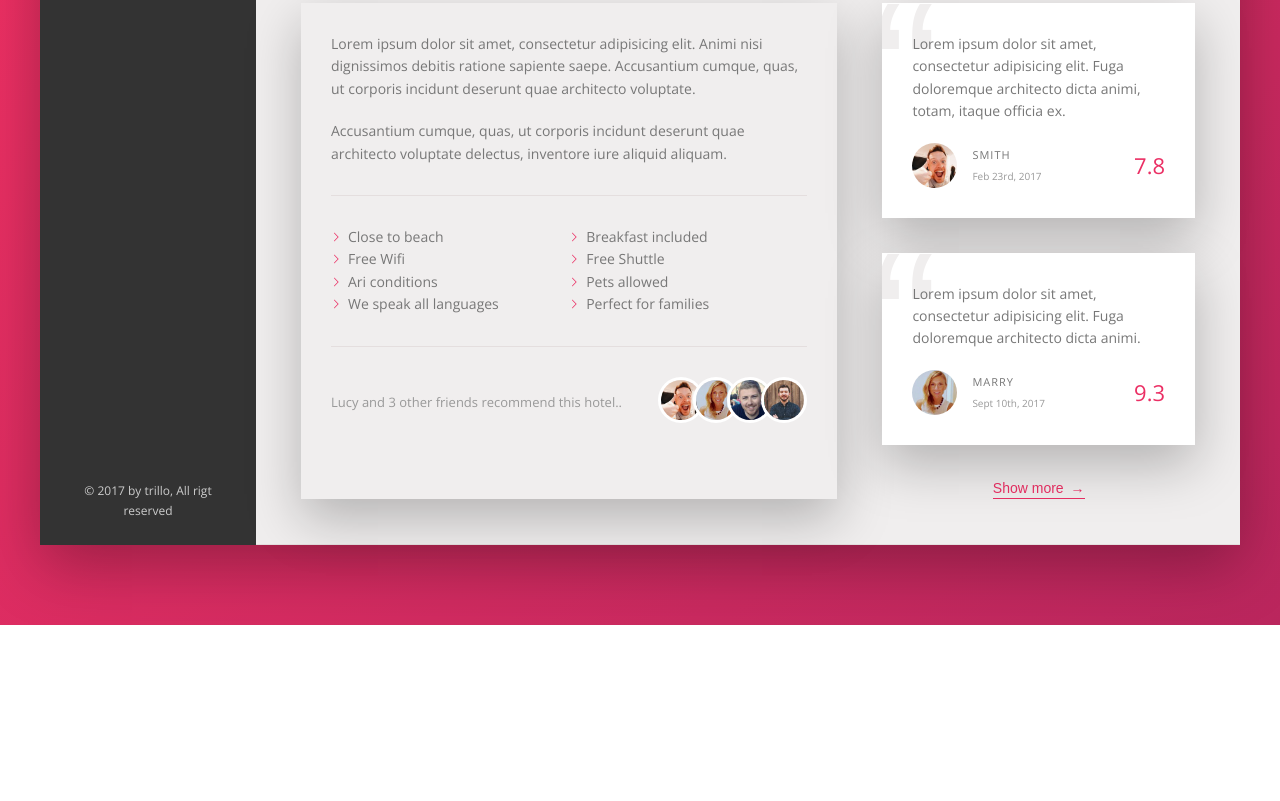
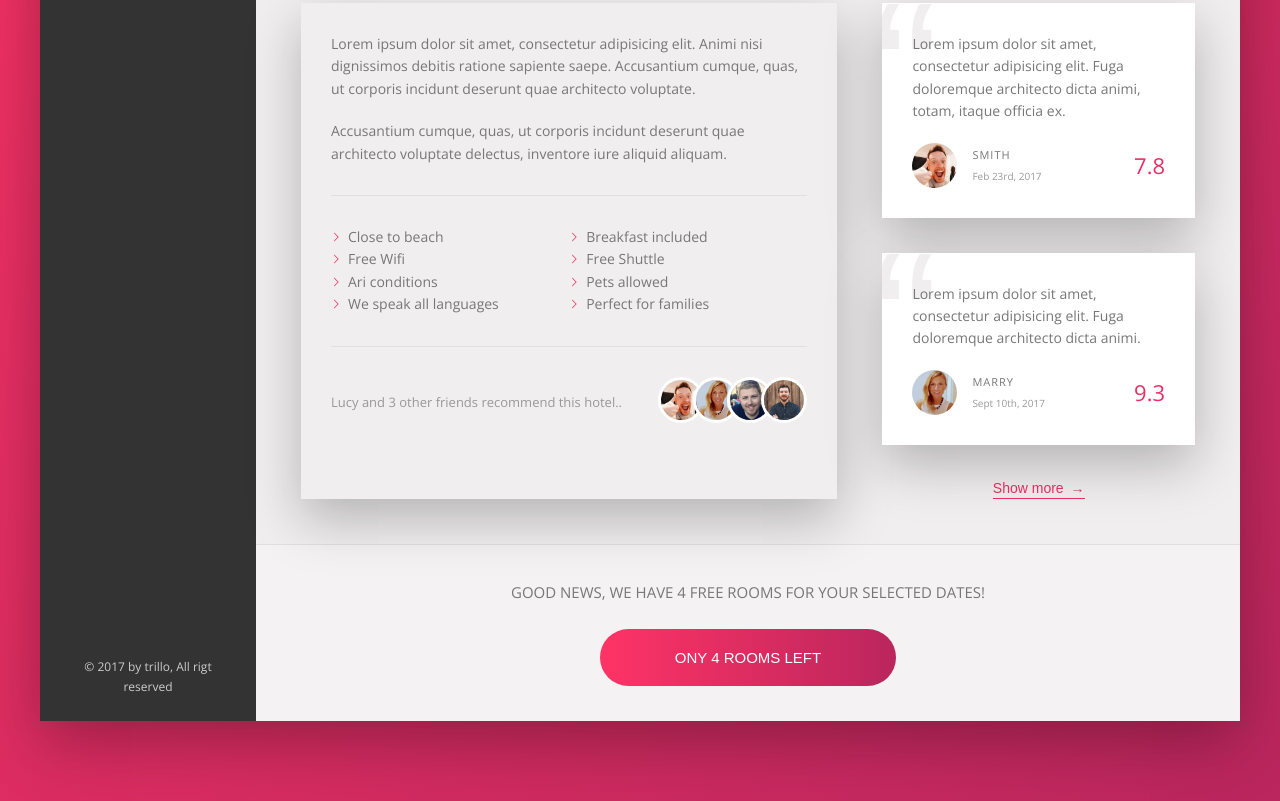
Before and after one commit to rehan-sattar/trillo, a website: page index.html in a window 1280 px wide. Shown: the part 648-1449 px from the top of the page. Before the commit the page ends 1273 px from the top, so only its background shows below. Drawn offline with nearby package versions, Linux system fonts and the light colour scheme.

Commit message:
NEW: complete cta section

```diff
--- a/index.html
+++ b/index.html
@@ -234,10 +234,18 @@
                 </figcaption>
               </figure>
 
-              <button class="btn btn-inline">
-                Show more <span>&rarr;</span>
-              </button>
+              <button class="btn-inline">Show more <span>&rarr;</span></button>
             </div>
+          </div>
+
+          <div class="cta">
+            <h2 class="cta__book-now">
+              Good news, we have 4 free rooms for your selected dates!
+            </h2>
+            <button class="btn">
+              <span class="btn__visible">Ony 4 rooms left</span>
+              <span class="btn__invisible">Book now</span>
+            </button>
           </div>
         </main>
       </div>
--- a/sass/_components.scss
+++ b/sass/_components.scss
@@ -418,3 +418,71 @@
     z-index: 1;
   }
 }
+
+.cta {
+  padding: 3.5rem 0;
+  text-align: center;
+
+  &__book-now {
+    font-size: 1.5rem;
+    font-weight: 300;
+    text-transform: uppercase;
+    margin-bottom: 2.5rem;
+  }
+}
+
+.btn {
+  font-size: 1.5rem;
+  font-weight: 300;
+  text-transform: uppercase;
+  border-radius: 100px;
+  border: none;
+  background-image: linear-gradient(
+    to right,
+    var(--color-primary-light),
+    var(--color-primary-dark)
+  );
+  color: #fff;
+  position: relative;
+  overflow: hidden;
+  cursor: pointer;
+
+  & > * {
+    display: inline-block;
+    height: 100%;
+    width: 100%;
+    transition: all 0.2s;
+  }
+
+  &__visible {
+    padding: 2rem 7.5rem;
+  }
+
+  &__invisible {
+    position: absolute;
+    top: -100%;
+    left: 0;
+    padding: 2rem 0;
+  }
+
+  &:hover {
+    background-image: linear-gradient(
+      to left,
+      var(--color-primary-light),
+      var(--color-primary-dark)
+    );
+  }
+
+  &:focus {
+    outline: none;
+    animation: pulsate 1s infinite;
+  }
+
+  &:hover &__visible {
+    transform: translateY(100%);
+  }
+
+  &:hover &__invisible {
+    top: 0;
+  }
+}
```
Also changed, not shown: css/style.css.
